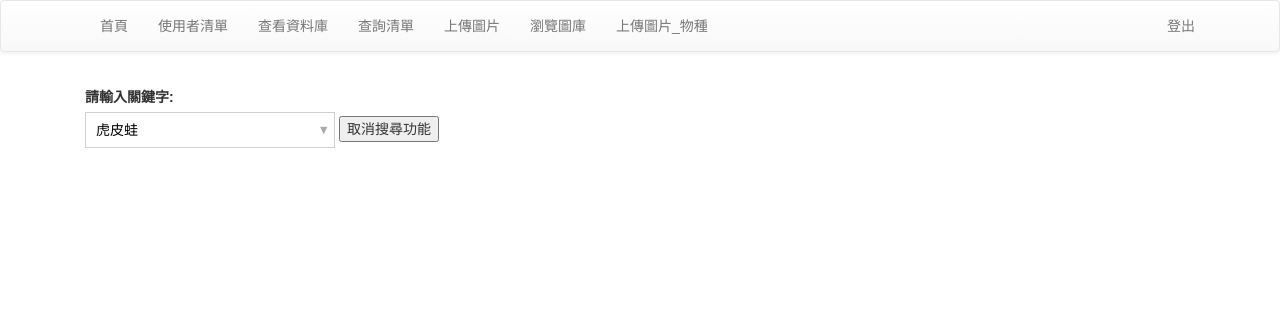
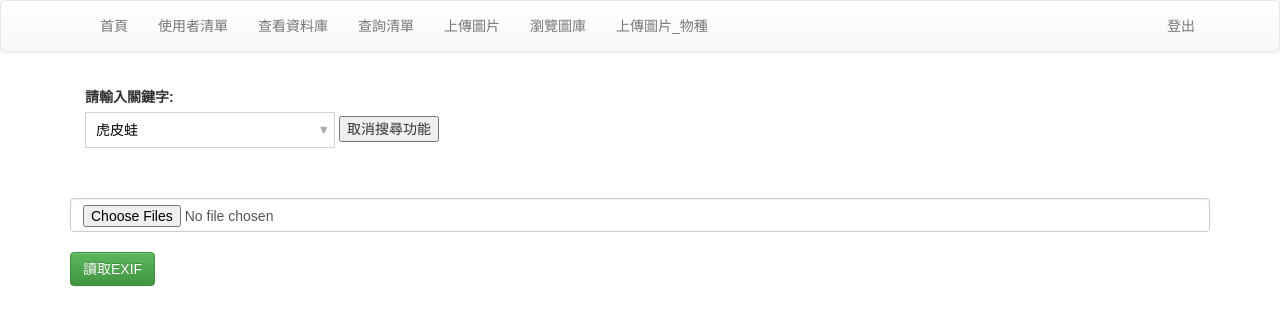
Before and after one commit to SE-Frog/Ecology_backend, a PHP site: page /photoupload_new.php in a window 1280 px wide. Shown: the top 326 px of the page. Run offline with PHP 8.4, Linux system fonts and the light colour scheme; the visitor is signed in with stand-in values (Sample User, id 1); data comes from the database, SQL or seed files in the repository.

Commit message:
測試無誤

```diff
--- a/Views/photoupload_new.php
+++ b/Views/photoupload_new.php
@@ -78,11 +78,14 @@
 	</script>
 <body>
   <div class="container">
+    <form action="../Modules/upload_exifreader.php" enctype="multipart/form-data" method="post" name="upform">
+      <div class="col-12">
+        <div class="form-group">
           <div id="wrapper">
         		<label for="select1">
         			請輸入關鍵字:
         		</label>
-  		<select id="select1" name="select1">
+        		<select id="select1" name="keyword">
               <?php
                 $result = getFullList();
                 if($result->num_rows === 0) {
@@ -98,8 +101,21 @@
         		<input value="activate selectator" id="activate_selectator1" type="button">
         		<br>
         		<br>
-
         	</div>
+          <!-- <label for="uploading">請選擇上傳類別:</label>
+          <select class="form-control" id="uploading" name="keyword">
+            <option value="frog">青蛙</option>
+            <option value="butterfly">蝴蝶</option>
+          </select> -->
+        </div>
+        <div class="form-group" >
+          <!-- <input class="inputbutton" name="keyword" type="text" /> -->
+          <input class="form-control" name="exif[]" type="file" multiple="multiple" placeholder="可選擇多檔案上傳"/>
+          <br/>
+          <input class="btn btn-success" type="submit" value="讀取EXIF" />
+        </div>
+      </div>
+    </form>
   </div>
 
 
```
Lines whose indentation alone changed are shown as unchanged.
